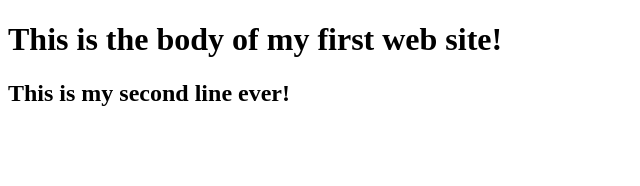
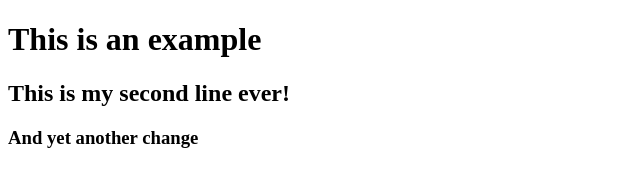
Before and after one commit to DGavGit/HTML_CSS_Javascript, a plain HTML site: page index.html in a window 1280 px wide. Shown: the whole page, without its empty margins (0-640 px from the left). Drawn offline with Linux system fonts and the light colour scheme.

Commit message:
More changes

```diff
--- a/index.html
+++ b/index.html
@@ -4,7 +4,8 @@
 		<title>My first web site!</title>
 	</head>
 	<body>
-		<h1>This is the body of my first web site!</h1>
+		<h1>This is an example</h1>
 		<h2>This is my second line ever!</h2>
+		<h3>And yet another change</h3>
 	</body>
 </html>
```
